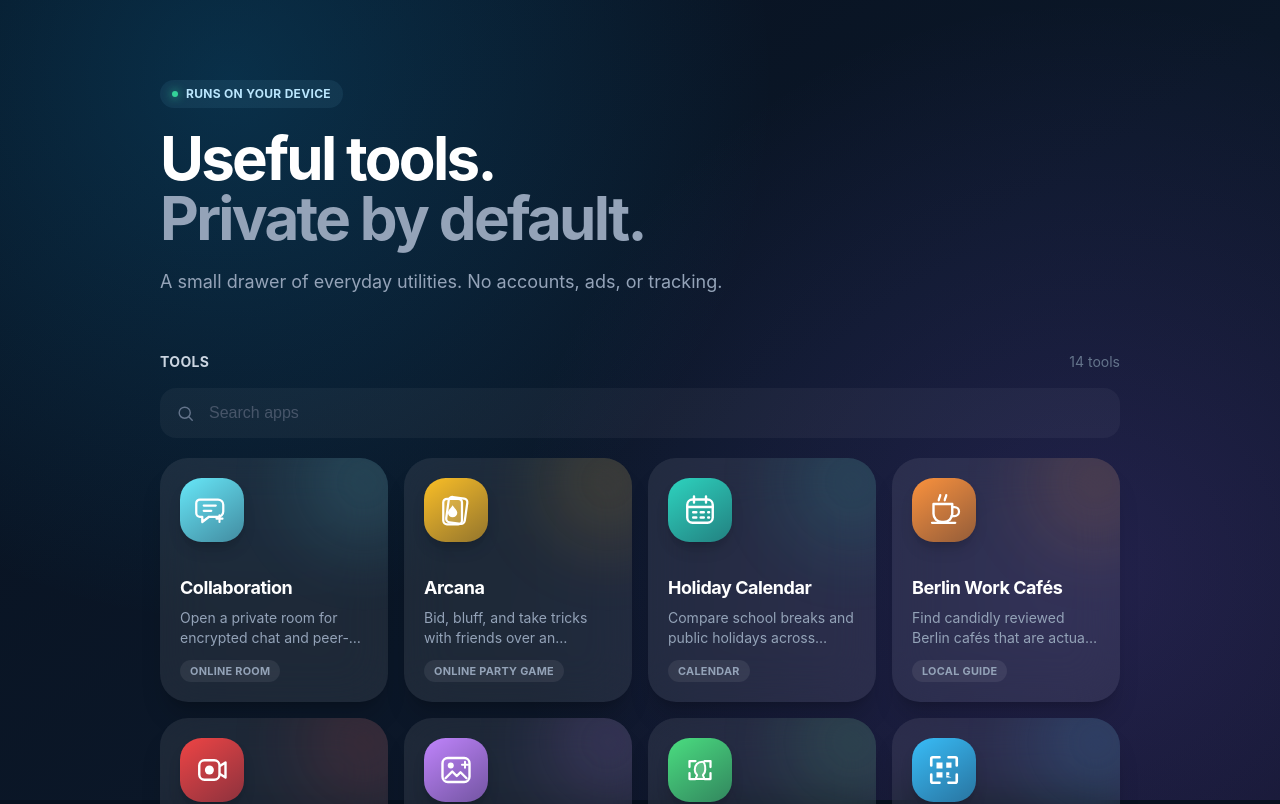
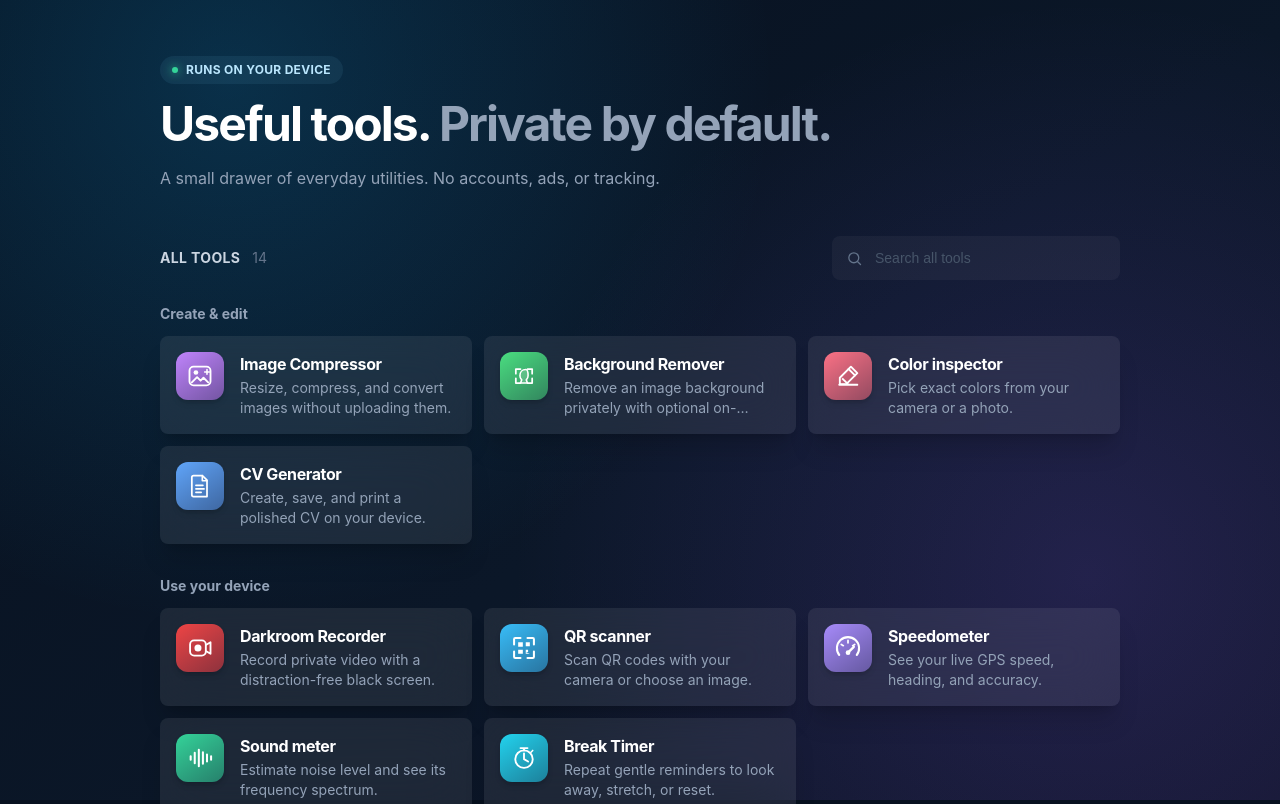
Before and after one commit to seandlg/e7geu, a SvelteKit app in the folder apps/web/: page / in a window 1280 px wide. Shown: the top 804 px of the page. Built offline with nearby package versions, Linux system fonts and the light colour scheme.

Commit message:
feat(web): simplify tool launcher

```diff
--- a/apps/web/src/lib/apps/catalog.ts
+++ b/apps/web/src/lib/apps/catalog.ts
@@ -14,6 +14,15 @@ export type AppIcon =
   | 'chat'
   | 'cards';
 
+export const appCategories = [
+  { id: 'create', label: 'Create & edit' },
+  { id: 'device', label: 'Use your device' },
+  { id: 'plan', label: 'Plan & discover' },
+  { id: 'connect', label: 'Play & connect' },
+] as const;
+
+export type AppCategory = (typeof appCategories)[number]['id'];
+
 export type ToolboxApp = {
   name: string;
   description: string;
@@ -21,6 +30,7 @@ export type ToolboxApp = {
   icon: AppIcon;
   accent: string;
   capability: string;
+  category: AppCategory;
 };
 
 export const toolboxApps: readonly ToolboxApp[] = [
@@ -31,6 +41,7 @@ export const toolboxApps: readonly ToolboxApp[] = [
     icon: 'chat',
     accent: '#67e8f9',
     capability: 'Online room',
+    category: 'connect',
   },
   {
     name: 'Arcana',
@@ -39,6 +50,7 @@ export const toolboxApps: readonly ToolboxApp[] = [
     icon: 'cards',
     accent: '#fbbf24',
     capability: 'Online party game',
+    category: 'connect',
   },
   {
     name: 'Holiday Calendar',
@@ -47,6 +59,7 @@ export const toolboxApps: readonly ToolboxApp[] = [
     icon: 'calendar',
     accent: '#2dd4bf',
     capability: 'Calendar',
+    category: 'plan',
   },
   {
     name: 'Berlin Work Cafés',
@@ -55,6 +68,7 @@ export const toolboxApps: readonly ToolboxApp[] = [
     icon: 'cafe',
     accent: '#fb923c',
     capability: 'Local guide',
+    category: 'plan',
   },
   {
     name: 'Darkroom Recorder',
@@ -63,6 +77,7 @@ export const toolboxApps: readonly ToolboxApp[] = [
     icon: 'record',
     accent: '#ef4444',
     capability: 'Camera + microphone',
+    category: 'device',
   },
   {
     name: 'Image Compressor',
@@ -71,6 +86,7 @@ export const toolboxApps: readonly ToolboxApp[] = [
     icon: 'image',
     accent: '#c084fc',
     capability: 'Images',
+    category: 'create',
   },
   {
     name: 'Background Remover',
@@ -79,6 +95,7 @@ export const toolboxApps: readonly ToolboxApp[] = [
     icon: 'cutout',
     accent: '#4ade80',
     capability: 'Optional AI download',
+    category: 'create',
   },
   {
     name: 'QR scanner',
@@ -87,6 +104,7 @@ export const toolboxApps: readonly ToolboxApp[] = [
     icon: 'qr',
     accent: '#38bdf8',
     capability: 'Camera',
+    category: 'device',
   },
   {
     name: 'Speedometer',
@@ -95,6 +113,7 @@ export const toolboxApps: readonly ToolboxApp[] = [
     icon: 'speed',
     accent: '#a78bfa',
     capability: 'Location',
+    category: 'device',
   },
   {
     name: 'Sound meter',
@@ -103,6 +122,7 @@ export const toolboxApps: readonly ToolboxApp[] = [
     icon: 'sound',
     accent: '#34d399',
     capability: 'Microphone',
+    category: 'device',
   },
   {
     name: 'Color inspector',
@@ -111,6 +131,7 @@ export const toolboxApps: readonly ToolboxApp[] = [
     icon: 'color',
     accent: '#fb7185',
     capability: 'Camera',
+    category: 'create',
   },
   {
     name: 'Wordguessr',
@@ -119,6 +140,7 @@ export const toolboxApps: readonly ToolboxApp[] = [
     icon: 'word',
     accent: '#fbbf24',
     capability: 'Party game',
+    category: 'connect',
   },
   {
     name: 'Break Timer',
@@ -127,6 +149,7 @@ export const toolboxApps: readonly ToolboxApp[] = [
     icon: 'break',
     accent: '#22d3ee',
     capability: 'Timer',
+    category: 'device',
   },
   {
     name: 'CV Generator',
@@ -135,5 +158,6 @@ export const toolboxApps: readonly ToolboxApp[] = [
     icon: 'cv',
     accent: '#60a5fa',
     capability: 'Documents',
+    category: 'create',
   },
 ] as const;
--- a/apps/web/src/routes/+page.svelte
+++ b/apps/web/src/routes/+page.svelte
@@ -1,10 +1,50 @@
 <script lang="ts">
-  import { toolboxApps } from '$lib/apps/catalog';
+  import { onMount } from 'svelte';
+  import { appCategories, toolboxApps, type ToolboxApp } from '$lib/apps/catalog';
   import AppIcon from '$lib/ui/AppIcon.svelte';
+  import {
+    addRecentApp,
+    parseRecentAppHrefs,
+    resolveRecentApps,
+    type AppHref,
+  } from './recent';
   import { searchApps } from './search';
 
+  const RECENT_APPS_KEY = 'e7g-recent-apps';
+
   let query = $state('');
+  let recentHrefs = $state<readonly AppHref[]>([]);
   const matchingApps = $derived(searchApps(toolboxApps, query));
+  const recentApps = $derived(resolveRecentApps(toolboxApps, recentHrefs));
+  const groupedApps = $derived(
+    appCategories
+      .map((category) => ({
+        ...category,
+        apps: matchingApps.filter((app) => app.category === category.id),
+      }))
+      .filter((group) => group.apps.length > 0),
+  );
+
+  onMount(() => {
+    try {
+      recentHrefs = parseRecentAppHrefs(localStorage.getItem(RECENT_APPS_KEY), toolboxApps);
+    } catch {
+      recentHrefs = [];
+    }
+  });
+
+  function rememberApp(href: AppHref): void {
+    recentHrefs = addRecentApp(recentHrefs, href);
+    try {
+      localStorage.setItem(RECENT_APPS_KEY, JSON.stringify(recentHrefs));
+    } catch {
+      // Storage availability should never prevent navigation.
+    }
+  }
+
+  function openApp(app: ToolboxApp): void {
+    rememberApp(app.href);
+  }
 </script>
 
 <svelte:head>
@@ -12,51 +52,77 @@
   <meta name="description" content="Private, useful tools that run entirely in your browser." />
 </svelte:head>
 
-<main class="mx-auto min-h-dvh max-w-5xl px-5 pb-[max(2rem,env(safe-area-inset-bottom))] pt-[max(3rem,env(safe-area-inset-top))] sm:px-8 sm:pt-20">
-  <header class="mb-10 sm:mb-14">
-    <div class="mb-5 inline-flex items-center gap-2 rounded-full border border-sky-300/15 bg-sky-300/8 px-3 py-1.5 text-xs font-650 tracking-wide text-sky-200 uppercase">
+<main class="mx-auto min-h-dvh max-w-5xl px-5 pb-[max(2rem,env(safe-area-inset-bottom))] pt-[max(2.5rem,env(safe-area-inset-top))] sm:px-8 sm:pt-14">
+  <header class="mb-9 sm:mb-11">
+    <div class="mb-4 inline-flex items-center gap-2 rounded-full border border-sky-300/15 bg-sky-300/8 px-3 py-1.5 text-xs font-650 tracking-wide text-sky-200 uppercase">
       <span class="h-1.5 w-1.5 rounded-full bg-emerald-400 shadow-[0_0_10px_#34d399]"></span>
       Runs on your device
     </div>
-    <h1 class="m-0 max-w-2xl text-4xl font-750 leading-[1.02] tracking-[-0.045em] text-white sm:text-6xl">Useful tools.<br /><span class="text-slate-400">Private by default.</span></h1>
-    <p class="mt-5 max-w-xl text-base leading-7 text-slate-400 sm:text-lg">A small drawer of everyday utilities. No accounts, ads, or tracking.</p>
+    <h1 class="m-0 max-w-2xl text-4xl font-750 leading-[1.02] tracking-[-0.04em] text-white sm:text-5xl">Useful tools. <span class="text-slate-400">Private by default.</span></h1>
+    <p class="mt-4 max-w-xl text-base leading-7 text-slate-400">A small drawer of everyday utilities. No accounts, ads, or tracking.</p>
   </header>
 
-  <section aria-labelledby="tools-heading">
-    <div class="mb-4 flex items-center justify-between gap-4">
-      <h2 id="tools-heading" class="m-0 text-sm font-650 tracking-wide text-slate-300 uppercase">Tools</h2>
-      <span class="text-sm text-slate-500" aria-live="polite">{matchingApps.length} {matchingApps.length === 1 ? 'tool' : 'tools'}</span>
-    </div>
-    <label class="focus-within:ring-sky-300/35 mb-5 flex items-center gap-3 rounded-2xl border border-white/10 bg-white/[0.045] px-4 py-3 text-slate-500 transition focus-within:border-sky-300/30 focus-within:ring-3">
-      <svg class="shrink-0" width="19" height="19" viewBox="0 0 24 24" fill="none" aria-hidden="true"><circle cx="11" cy="11" r="7" stroke="currentColor" stroke-width="1.8"/><path d="m16.5 16.5 4 4" stroke="currentColor" stroke-width="1.8" stroke-linecap="round"/></svg>
-      <input class="min-w-0 flex-1 border-0 bg-transparent text-base text-white outline-none placeholder:text-slate-600" type="search" aria-label="Search apps" placeholder="Search apps" autocomplete="off" bind:value={query} />
-    </label>
-
-    {#if matchingApps.length > 0}
-      <div class="grid grid-cols-2 gap-4 sm:grid-cols-3 lg:grid-cols-4">
-        {#each matchingApps as app (app.href)}
-          <a class="focus-ring group glass-panel relative min-h-52 overflow-hidden rounded-[1.75rem] p-4 text-white no-underline transition duration-250 hover:-translate-y-1 hover:border-white/20 hover:bg-white/11 sm:min-h-56 sm:p-5" href={app.href}>
-            <div class="absolute -right-10 -top-10 h-32 w-32 rounded-full opacity-15 blur-2xl transition group-hover:opacity-25" style:background={app.accent}></div>
-            <div class="relative flex h-full flex-col">
-              <div class="grid h-16 w-16 place-items-center rounded-[1.35rem] shadow-lg" style:background={`linear-gradient(145deg, ${app.accent}, color-mix(in srgb, ${app.accent} 55%, #151b34))`}>
-                <AppIcon icon={app.icon} size={36} />
+  {#if recentApps.length > 0 && query.trim().length === 0}
+    <section class="mb-10" aria-labelledby="recent-heading">
+      <h2 id="recent-heading" class="m-0 mb-3 text-sm font-650 tracking-wide text-slate-300 uppercase">Recent</h2>
+      <div class="grid gap-3 sm:grid-cols-3">
+        {#each recentApps as app (app.href)}
+          <a class="focus-ring group glass-panel relative min-h-32 overflow-hidden rounded-lg p-4 text-white no-underline transition duration-200 hover:-translate-y-0.5 hover:border-white/20 hover:bg-white/11" href={app.href} onclick={() => openApp(app)}>
+            <div class="relative flex h-full items-start gap-4 sm:flex-col sm:gap-3">
+              <div class="grid h-13 w-13 shrink-0 place-items-center rounded-xl shadow-lg" style:background={`linear-gradient(145deg, ${app.accent}, color-mix(in srgb, ${app.accent} 55%, #151b34))`}>
+                <AppIcon icon={app.icon} size={30} />
               </div>
-              <div class="mt-auto pt-8">
-                <p class="m-0 text-lg font-700 tracking-tight">{app.name}</p>
-                <p class="m-0 mt-1.5 line-clamp-2 text-sm leading-5 text-slate-400">{app.description}</p>
-                <span class="mt-3 inline-block rounded-full bg-white/7 px-2.5 py-1 text-[0.68rem] font-650 tracking-wide text-slate-400 uppercase">{app.capability}</span>
+              <div class="min-w-0">
+                <p class="m-0 font-700 tracking-tight">{app.name}</p>
+                <p class="m-0 mt-1 line-clamp-2 text-sm leading-5 text-slate-400">{app.description}</p>
               </div>
             </div>
           </a>
         {/each}
       </div>
+    </section>
+  {/if}
+
+  <section aria-labelledby="tools-heading">
+    <div class="mb-6 flex flex-col gap-3 sm:flex-row sm:items-center sm:justify-between">
+      <div class="flex items-baseline gap-3">
+        <h2 id="tools-heading" class="m-0 text-sm font-650 tracking-wide text-slate-300 uppercase">All tools</h2>
+        <span class="text-sm text-slate-500" aria-live="polite">{matchingApps.length}</span>
+      </div>
+      <label class="focus-within:ring-sky-300/35 flex min-h-11 w-full items-center gap-2.5 rounded-lg border border-white/10 bg-white/[0.045] px-3.5 text-slate-500 transition focus-within:border-sky-300/30 focus-within:ring-3 sm:w-72">
+        <svg class="shrink-0" width="17" height="17" viewBox="0 0 24 24" fill="none" aria-hidden="true"><circle cx="11" cy="11" r="7" stroke="currentColor" stroke-width="1.8"/><path d="m16.5 16.5 4 4" stroke="currentColor" stroke-width="1.8" stroke-linecap="round"/></svg>
+        <input class="min-w-0 flex-1 border-0 bg-transparent text-sm text-white outline-none placeholder:text-slate-600" type="search" aria-label="Search all tools" placeholder="Search all tools" autocomplete="off" bind:value={query} />
+      </label>
+    </div>
+
+    {#if matchingApps.length > 0}
+      <div class="space-y-8">
+        {#each groupedApps as group (group.id)}
+          <section aria-labelledby={`group-${group.id}`}>
+            <h3 id={`group-${group.id}`} class="m-0 mb-3 text-sm font-700 text-slate-400">{group.label}</h3>
+            <div class="grid gap-3 sm:grid-cols-2 lg:grid-cols-3">
+              {#each group.apps as app (app.href)}
+                <a class="focus-ring group glass-panel flex min-h-24 items-start gap-4 overflow-hidden rounded-lg p-4 text-white no-underline transition duration-200 hover:-translate-y-0.5 hover:border-white/20 hover:bg-white/11" href={app.href} onclick={() => openApp(app)}>
+                  <div class="grid h-12 w-12 shrink-0 place-items-center rounded-xl shadow-md" style:background={`linear-gradient(145deg, ${app.accent}, color-mix(in srgb, ${app.accent} 55%, #151b34))`}>
+                    <AppIcon icon={app.icon} size={28} />
+                  </div>
+                  <div class="min-w-0 pt-0.5">
+                    <p class="m-0 font-700 tracking-tight">{app.name}</p>
+                    <p class="m-0 mt-1 line-clamp-2 text-sm leading-5 text-slate-400">{app.description}</p>
+                  </div>
+                </a>
+              {/each}
+            </div>
+          </section>
+        {/each}
+      </div>
     {:else}
-      <div class="rounded-[1.75rem] border border-dashed border-white/12 bg-white/[0.025] px-5 py-12 text-center">
+      <div class="rounded-lg border border-dashed border-white/12 bg-white/[0.025] px-5 py-12 text-center">
         <p class="m-0 text-base font-650 text-slate-300">No tools found</p>
-        <p class="mb-0 mt-1.5 text-sm text-slate-600">Try a name, feature, or capability.</p>
+        <p class="mb-0 mt-1.5 text-sm text-slate-600">Try a name, feature, or category.</p>
       </div>
     {/if}
   </section>
 
-  <footer class="mt-16 border-t border-white/8 pt-5 text-sm text-slate-600">e7g.eu · built for the modern web</footer>
+  <footer class="mt-14 border-t border-white/8 pt-5 text-sm text-slate-600">e7g.eu · built for the modern web</footer>
 </main>
--- /dev/null
+++ b/apps/web/src/routes/recent.ts
@@ -0,0 +1,45 @@
+import type { ToolboxApp } from '$lib/apps/catalog';
+
+export type AppHref = ToolboxApp['href'];
+
+const RECENT_APP_LIMIT = 3;
+
+export function parseRecentAppHrefs(
+  stored: string | null,
+  apps: readonly ToolboxApp[],
+): readonly AppHref[] {
+  if (!stored) return [];
+
+  try {
+    const value: unknown = JSON.parse(stored);
+    if (!Array.isArray(value)) return [];
+
+    const knownHrefs = new Set<AppHref>(apps.map((app) => app.href));
+    return value
+      .filter(
+        (href): href is AppHref => typeof href === 'string' && knownHrefs.has(href as AppHref),
+      )
+      .filter((href, index, hrefs) => hrefs.indexOf(href) === index)
+      .slice(0, RECENT_APP_LIMIT);
+  } catch {
+    return [];
+  }
+}
+
+export function addRecentApp(recentHrefs: readonly AppHref[], href: AppHref): readonly AppHref[] {
+  return [href, ...recentHrefs.filter((recentHref) => recentHref !== href)].slice(
+    0,
+    RECENT_APP_LIMIT,
+  );
+}
+
+export function resolveRecentApps(
+  apps: readonly ToolboxApp[],
+  recentHrefs: readonly AppHref[],
+): readonly ToolboxApp[] {
+  const appsByHref = new Map(apps.map((app) => [app.href, app]));
+  return recentHrefs.flatMap((href) => {
+    const app = appsByHref.get(href);
+    return app ? [app] : [];
+  });
+}
--- a/apps/web/src/routes/search.ts
+++ b/apps/web/src/routes/search.ts
@@ -1,11 +1,13 @@
-import type { ToolboxApp } from '$lib/apps/catalog';
+import { appCategories, type ToolboxApp } from '../lib/apps/catalog.ts';
 
 export function searchApps(apps: readonly ToolboxApp[], query: string): readonly ToolboxApp[] {
   const terms = query.trim().toLocaleLowerCase().split(/\s+/).filter(Boolean);
   if (terms.length === 0) return apps;
 
   return apps.filter((app) => {
-    const searchable = `${app.name} ${app.description} ${app.capability}`.toLocaleLowerCase();
+    const category = appCategories.find(({ id }) => id === app.category);
+    const searchable =
+      `${app.name} ${app.description} ${app.capability} ${category?.label ?? ''}`.toLocaleLowerCase();
     return terms.every((term) => searchable.includes(term));
   });
 }
```
Also changed, not shown: 2 other files (tests, documents, lock files or other folders).
